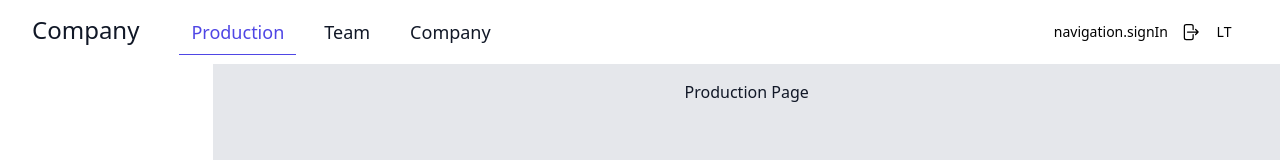
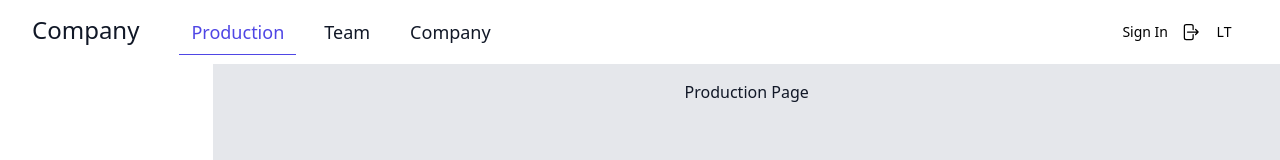
Before and after one commit to aivaras-bankauskas/vuecrm, a Vue app: page /production in a window 1280 px wide. Shown: the top 160 px of the page. Built offline with nearby package versions, Linux system fonts and the light colour scheme.

Commit message:
update translations

```diff
--- a/src/views/layout/NavigationLayout.vue
+++ b/src/views/layout/NavigationLayout.vue
@@ -57,7 +57,7 @@
                     <div class="hidden md:block">
                         <div class="ml-4 flex items-center md:ml-6">
                             <div v-if="isLoggedIn" id="user-desktop-name" class="text-sm cursor-pointer" role="menuitem" @click="toggleUserMenu">Tom Johanson</div>
-                            <RouterLink v-else id="user-desktop-name" to="/sign-in" class="text-sm cursor-pointer">{{ t('navigation.signIn') }}</RouterLink>
+                            <RouterLink v-else id="user-desktop-name" to="/sign-in" class="text-sm cursor-pointer">{{ t('buttons.signIn') }}</RouterLink>
                             <div class="relative ml-3">
                                 <div class="flex items-center">
                                     <button id="user-menu-button" type="button" class="relative flex max-w-xs items-center rounded-full bg-background text-sm focus:outline-none focus:ring-2 focus:ring-white focus:ring-offset-2 focus:ring-offset-gray-800" aria-expanded="false" aria-haspopup="true" @click="toggleUserMenu">
@@ -80,7 +80,7 @@
                                     </div>
                                     <div class="flex justify-between px-4 py-2">
                                         <a id="user-menu-settings" href="#" class="text-sm" role="menuitem" tabindex="-1" @click="toggleUserMenu">{{ t('navigation.settings') }}</a>
-                                        <a id="user-menu-logout" href="#" class="text-sm" role="menuitem" tabindex="-1" @click="toggleUserMenu">{{ t('navigation.signOut') }}</a>
+                                        <a id="user-menu-logout" href="#" class="text-sm" role="menuitem" tabindex="-1" @click="toggleUserMenu">{{ t('buttons.signOut') }}</a>
                                     </div>
                                 </div>
                             </div>
@@ -121,10 +121,10 @@
                     </div>
                     <div v-if="isLoggedIn" class="px-2 pb-3 pt-2 sm:px-3">
                         <a href="#" class="block rounded-md px-3 py-2 text-base font-medium text-color hover:text-hover cursor-pointer">{{ t('navigation.settings') }}</a>
-                        <a href="#" class="block rounded-md px-3 py-2 text-base font-medium text-color hover:text-hover cursor-pointer">{{ t('navigation.signOut') }}</a>
+                        <a href="#" class="block rounded-md px-3 py-2 text-base font-medium text-color hover:text-hover cursor-pointer">{{ t('buttons.signOut') }}</a>
                     </div>
                     <div v-else class="px-2 pb-3 pt-2 sm:px-3">
-                        <RouterLink id="user-desktop-name" to="/sign-in" class="block rounded-md px-3 py-2 text-base font-medium text-color hover:text-hover cursor-pointer">{{ t('navigation.signIn') }}</RouterLink>
+                        <RouterLink id="user-desktop-name" to="/sign-in" class="block rounded-md px-3 py-2 text-base font-medium text-color hover:text-hover cursor-pointer">{{ t('buttons.signIn') }}</RouterLink>
                     </div>
                     <div class="px-2 pb-3 pt-2 sm:px-3">
                         <button :class="{ 'text-hover': locale === 'lt' }" class="w-2 text-center text-sm px-3 cursor-pointer" @click="switchLanguage('lt')">LT</button>
```
